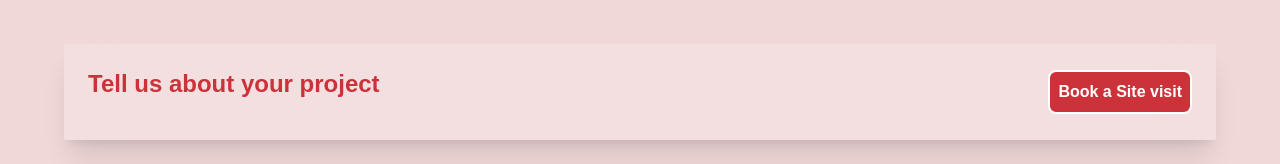
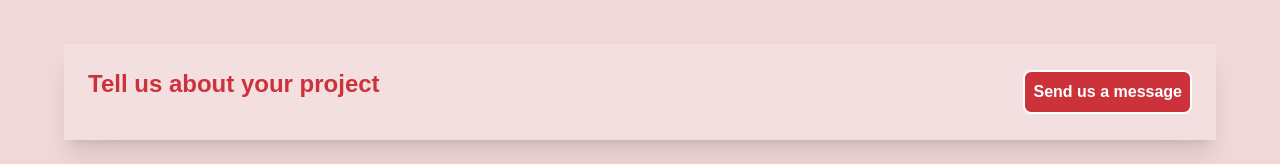
Before and after one commit to Wayles-D/Climade-Paints, a React (Vite) app: page /Services in a window 1280 px wide. Shown: the part 2826-2990 px from the top of the page. Built offline with nearby package versions, Linux system fonts and the light colour scheme.

Commit message:
feat: Implement new Services page component to display painting offerings, process, and related information.

```diff
--- a/src/Pages/Services.jsx
+++ b/src/Pages/Services.jsx
@@ -248,7 +248,7 @@ const Services = () => {
 
             <div className="space-x-2 space-y-2">
               <button className="text-white bg-[#CC323A] border-white border-2 border-rounded p-2 rounded-lg poppins-bold">
-                Book a Site visit
+                Send us a message
               </button>
             </div>
           </div>
```
